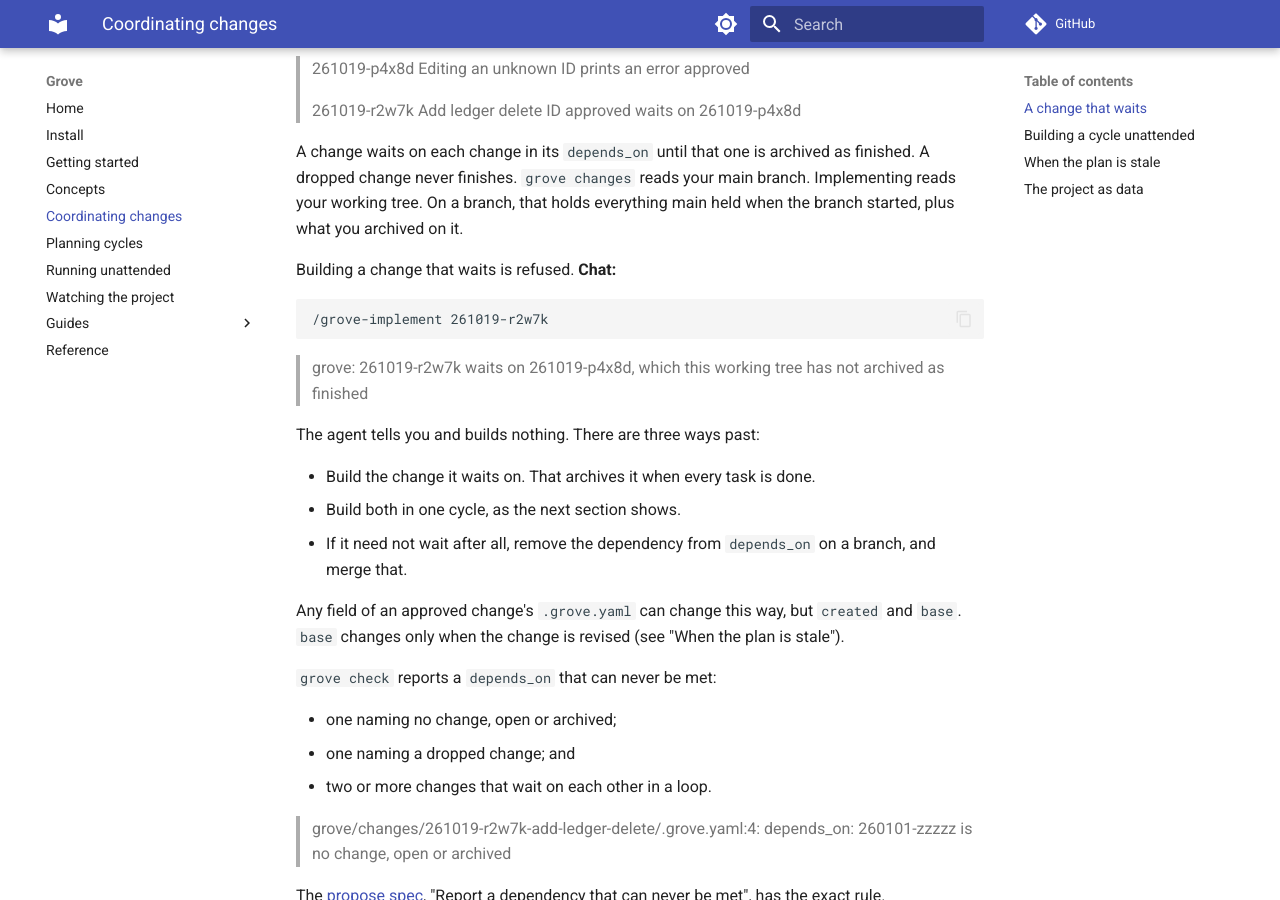
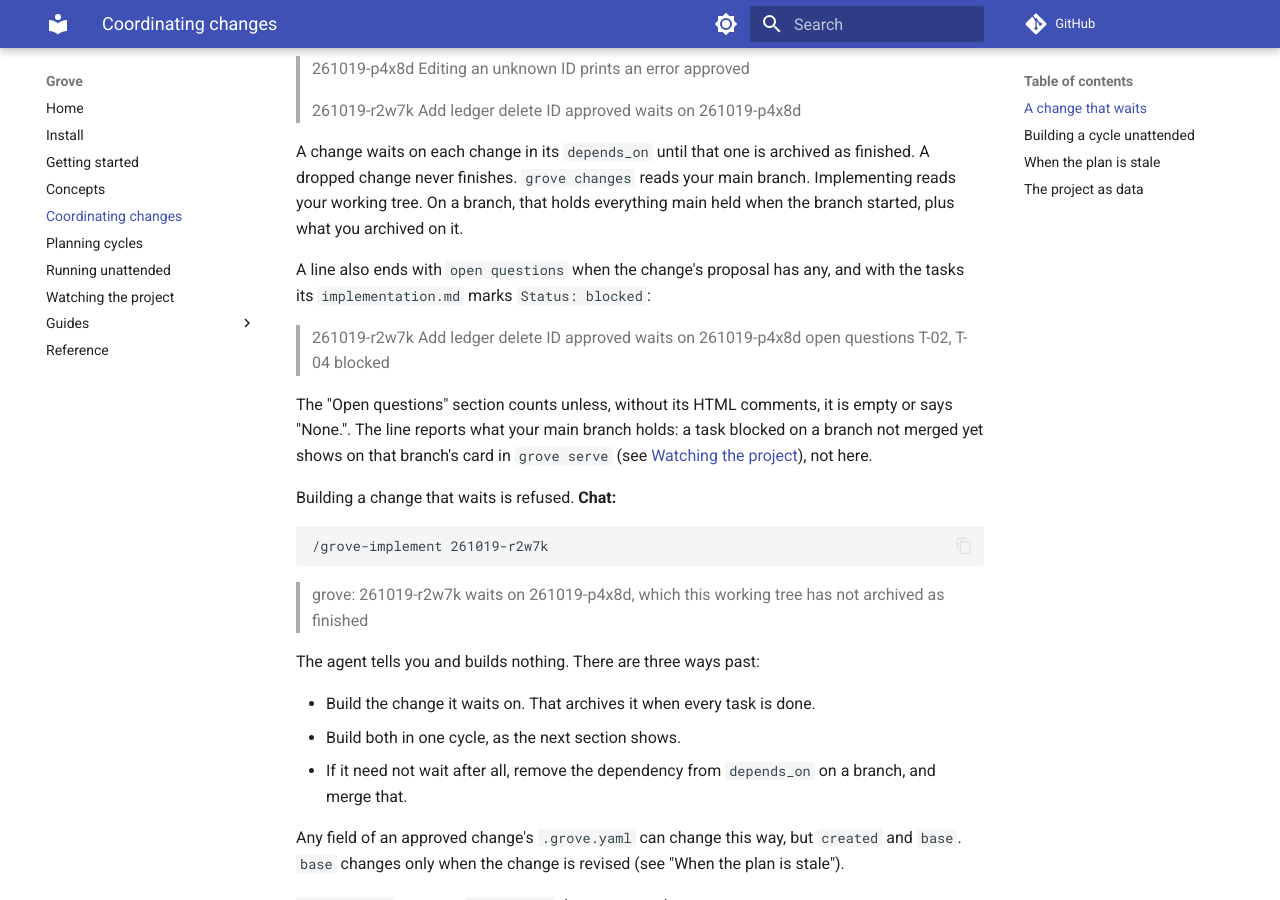
Before and after one commit to mascah/grove, an MkDocs documentation site: the page built from docs/coordinating.md, in a window 1280 px wide and 900 px high, scrolled down 798 px. Built offline with MkDocs 1.6.1 and Material for MkDocs 9.7.7, drawn with Linux system fonts in a browser that asks for light colours; comment, search, counter and statistics services are not loaded; some of the changed text lies outside the part shown.

Commit message:
docs: open questions and blocked tasks in coordinating, watching, reference and the walkthrough (T-02, 261108-cns75)
Co-Authored-By: Claude Opus 5.5 <noreply@anthropic.com>

```diff
--- a/docs/coordinating.md
+++ b/docs/coordinating.md
@@ -42,6 +42,16 @@ archived as finished. A dropped change never finishes. `grove changes`
 reads your main branch. Implementing reads your working tree. On a
 branch, that holds everything main held when the branch started, plus
 what you archived on it.
+
+A line also ends with `open questions` when the change's proposal has
+any, and with the tasks its `implementation.md` marks `Status: blocked`:
+
+> 261019-r2w7k  Add ledger delete ID  approved  waits on 261019-p4x8d  open questions  T-02, T-04 blocked
+
+The "Open questions" section counts unless, without its HTML comments, it
+is empty or says "None.". The line reports what your main branch holds: a
+task blocked on a branch not merged yet shows on that branch's card in
+`grove serve` (see [Watching the project](watching.md)), not here.
 
 Building a change that waits is refused. **Chat:**
 
@@ -287,6 +297,9 @@ reads this same object, so the two agree but for the time of the read.
   without being built.
 - `waits_on` lists what `depends_on` names that is not archived as finished;
   it is left out when the change waits on nothing.
+- `open_questions` is the text of the "Open questions" section of the
+  change's main document, without its HTML comments; it is left out when
+  that is empty or says "None".
 - A task's `status` is its `Status:` line in `implementation.md`. That file
   usually reaches your main branch with the archive merge. So an approved
   change's tasks mostly have none.
@@ -297,7 +310,8 @@ reads this same object, so the two agree but for the time of the read.
 - `cycles`: each cycle, its members in build order, and what `grove
   claim` would do with it, or why not.
 - `branches`: each branch, and the working tree, holding work the main
-  branch lacks, with each change's tasks and their status there.
+  branch lacks, with each change's tasks and their status there, and its
+  `open_questions` as that branch holds it.
 - `runs`: the attempts recorded on `grove/runs`, newest first, with
   cycle, host, start time and branch.
 - `history`: the main branch's commits that did something to the record,
```
Also changed, not shown: dev/walkthrough.md (+24 -9 lines), docs/reference.md (+1 -1 lines), docs/watching.md (+5 -2 lines), grove/changes/261108-cns75-show-what-is-undecided-and-blocked/implementation.md (+61 -1 lines).
